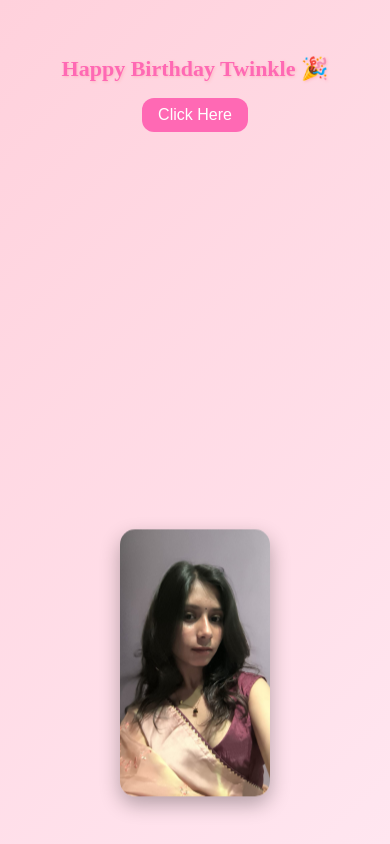
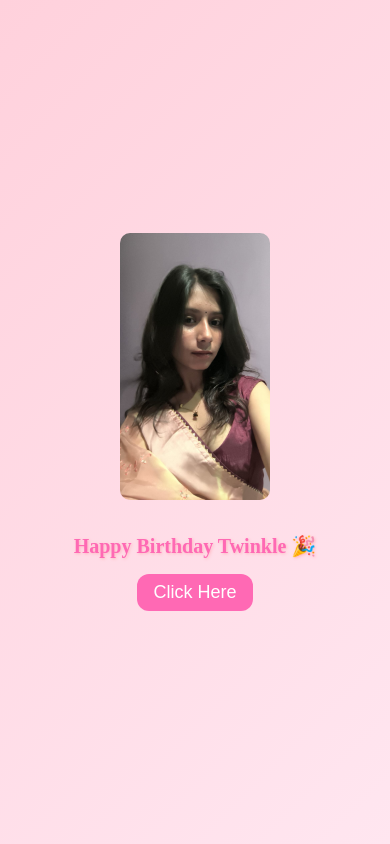
Before and after one commit to amankariya552/Happybirthday-2.0, a plain HTML site: page index.html in a window 390 px wide. Drawn offline with Linux system fonts and the light colour scheme.

Commit message:
Update index.html

```diff
--- a/index.html
+++ b/index.html
@@ -27,9 +27,9 @@
     height: 100%;
     display: flex;
     flex-direction: column;
-    justify-content: space-between; /* Align top and bottom */
+    justify-content: center;
     align-items: center;
-    padding: 20px 10px;
+    padding: 20px;
     box-sizing: border-box;
     opacity: 0;
     transition: opacity 1s ease-in-out;
@@ -59,7 +59,6 @@
     border-radius: 12px;
     cursor: pointer;
     transition: 0.3s;
-    margin-bottom: 20px;
   }
 
   button:hover {
@@ -71,22 +70,13 @@
     max-width: 80%;
     height: auto;
     border-radius: 10px;
-  }
-
-  /* Special style for image at the bottom of the first page */
-  .bottom-image {
-    width: 40%;
-    max-width: 200px;
-    border-radius: 15px;
-    box-shadow: 0 8px 20px rgba(0,0,0,0.3);
-    animation: float 3s ease-in-out infinite;
     margin-bottom: 20px;
   }
 
-  @keyframes float {
-    0% { transform: translateY(0px); }
-    50% { transform: translateY(-10px); }
-    100% { transform: translateY(0px); }
+  /* Specific image class for first page */
+  img.first-page {
+    width: 80%;
+    max-width: 300px;
   }
 
   .sections {
@@ -148,9 +138,26 @@
     .section {
       width: 90%;
     }
-    .bottom-image {
-      width: 60%;
+    img.first-page {
+      max-width: 200px;
+    }
+  }
+
+  @media (max-width: 480px) {
+    h1 {
+      font-size: 20px;
+    }
+    button {
+      font-size: 18px;
+    }
+    img.first-page {
       max-width: 150px;
+    }
+    .section h2 {
+      font-size: 20px;
+    }
+    .section .content {
+      font-size: 16px;
     }
   }
 </style>
@@ -159,11 +166,9 @@
 
 <!-- First Page -->
 <div id="firstPage" class="page active">
-  <div style="text-align: center; margin-top: 20px;">
-    <h1>Happy Birthday Twinkle 🎉</h1>
-    <button onclick="showPage(2)">Click Here</button>
-  </div>
-  <img src="pic/pic.5.jpg" alt="first page image" class="bottom-image">
+  <img src="pic/pic.5.jpg" class="first-page" alt="FIRST Page Image">
+  <h1>Happy Birthday Twinkle 🎉</h1>
+  <button onclick="showPage(2)">Click Here</button>
 </div>
 
 <!-- Second Page -->
```
